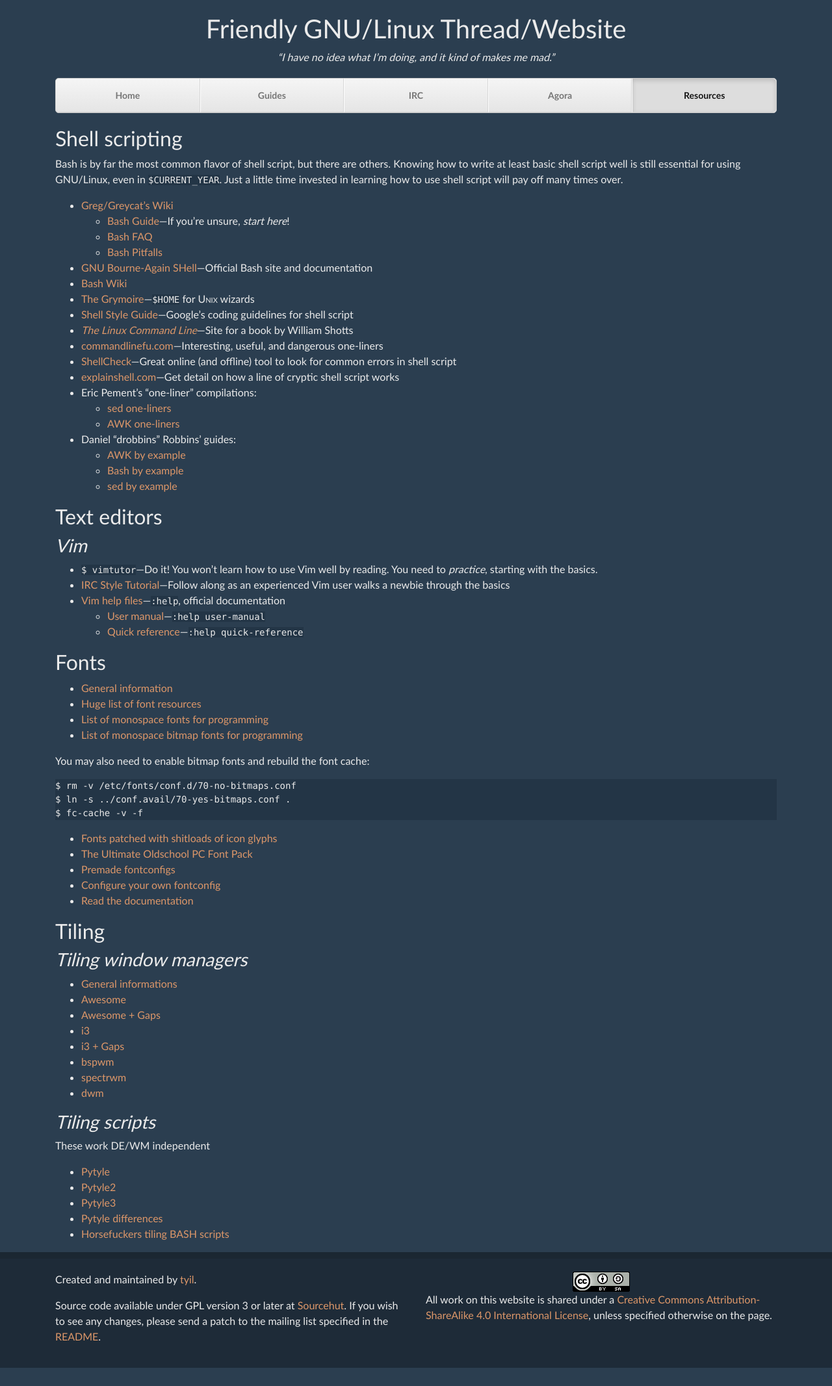
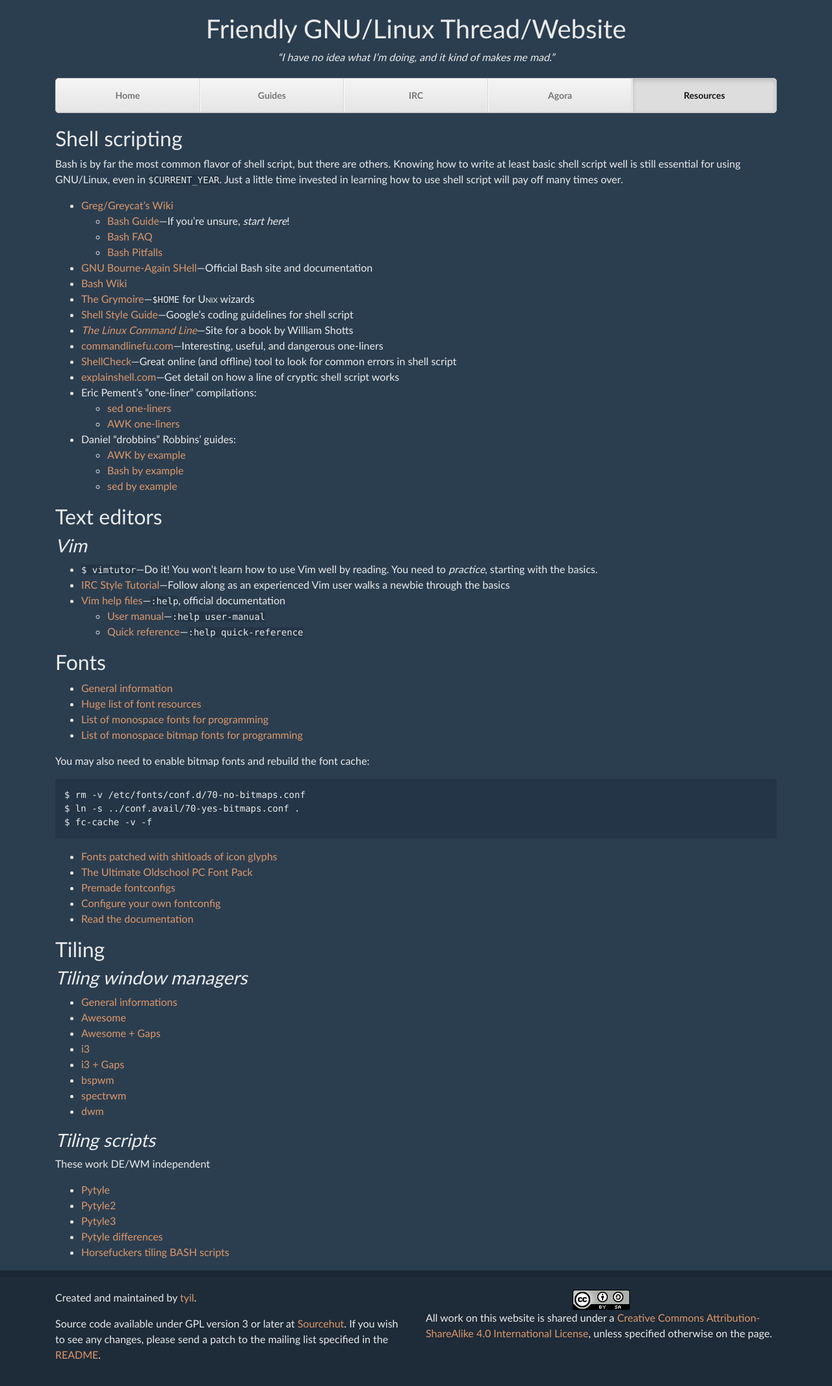
Before and after one commit to scriptkitties/fglt, a Jekyll site: the page built from resources.md, in a window 1280 px wide. Shown: the whole page at 65% size. Built offline with Jekyll 4.4.1, drawn with Linux system fonts in a browser that asks for light colours; before the commit the page ends 2105 px from its top, so only the background shows below that.

Commit message:
Refactor CSS and layout
* Remove redundant rules
* Remove redundant elements
* Add comments to rules
* Add padding to BLOCKQUOTE and PRE elements

```diff
--- a/_layouts/default.html
+++ b/_layouts/default.html
@@ -8,23 +8,19 @@
 			<header>
 				{% include header.html %}
 			</header>
-			<div class="masthead">
 			<nav class="navbar navbar-expand-lg navbar-light">
 				<ul class="navbar-collapse navbar-nav nav-justified">
 					{% include navigation.html %}
 				</ul>
 			</nav>
-			</div>
 			<main>
 				{{ content }}
 			</main>
 		</div>
 		<div class="footer">
-			<div class="container">
-				<footer>
+			<footer class="container">
 				{% include footer.html %}
 			</footer>
 		</div>
-		</div>
 	</body>
 </html>
--- a/assets/css/main.css
+++ b/assets/css/main.css
@@ -1,8 +1,22 @@
+/* Force scrollbar even when not needed to keep elements aligned */
+html {
+	overflow-y: scroll;
+}
+
+/* Stick the footer to the bottom of the page by forcing a minimum height with
+ * a flexbox display model */
 body {
-	padding-top: 20px;
 	display: flex;
 	flex-direction: column;
 	min-height: 100vh;
+}
+.flex-body {
+	flex: 1;
+}
+
+/* Add some vertical space above the header */
+header {
+	margin: 20px 0;
 }
 
 /* Header link is same color as plain text, so it works like a link but doesn't
@@ -13,28 +27,16 @@
 	color: inherit;
 }
 
-header #motto {
+/* Center and italicize the site motto beneath the title */
+#motto {
 	font-style: italic;
 	text-align: center;
 }
 
-.footer {
-	padding: 20px 0;
-	background-color: rgba(0, 0, 0, 0.3);
-	border-top: 10px solid rgba(0, 0, 0, 0.1);
-}
-
-/* Main marketing message and sign up button */
-.jumbotron {
-	text-align: center;
-	background-color: transparent;
-}
-.jumbotron .btn {
-	padding: 14px 24px;
-	font-size: 21px;
-}
-
+/* Custom styles for navigation bar over the top of Bootstrap's "Superhero"
+ * theme */
 .navbar {
+	margin: 20px 0;
 	padding: 0;
 	background-color: #eee;
 	border: 1px solid #ccc;
@@ -67,7 +69,6 @@
 	box-shadow: inset 0 3px 7px rgba(0,0,0,.15);
 	-webkit-box-shadow: inset 0 3px 7px rgba(0,0,0,.15);
 }
-
 .nav-item:first-child .nav-link {
 	border-radius: 5px 5px 0 0;
 }
@@ -92,40 +93,11 @@
 	}
 }
 
-/* Responsive: Portrait tablets and up */
-@media screen and (min-width: 768px) {
-	/* Remove the padding we set earlier */
-	.masthead,
-	.marketing,
-	.footer {
-		padding-right: 0;
-		padding-left: 0;
-	}
-}
-
-/* add some margin to the navbox */
-.masthead {
-	margin: 20px 0;
-}
-
-/* sticky footer */
-.flex-body {
-	flex: 1;
-}
-
-/* set max-width for images */
-img {
-	max-width: 100%
-}
-
-/* guide css */
-.guide-footer {
-	margin-top: 20px;
-}
-
-/* force scrollbar */
-html {
-	overflow-y: scroll;
+/* Change color of footer */
+.footer {
+	padding: 20px 0;
+	background-color: rgba(0, 0, 0, 0.3);
+	border-top: 10px solid rgba(0, 0, 0, 0.1);
 }
 
 /* Wash out the colors in the links and code blocks to avoid the contrast
@@ -137,10 +109,14 @@
 	background-color: #233546;
 	color: inherit;
 }
+pre {
+	padding: 1em;
+}
 
-/* Distinguish blockquote backgrounds just a little */
+/* Distinguish blockquote backgrounds just a little, and add some padding */
 blockquote {
 	background-color: #233546;
+	padding: 0 1em;
 }
 
 /* Make deeper headings italic, just for some visual distinction */
@@ -148,6 +124,7 @@
 	font-style: italic;
 }
 
+/* Format names in small caps for dialogues */
 b.name {
 	color: #ffffff;
 	font-variant: small-caps;
@@ -155,11 +132,8 @@
 span.name {
 	font-variant: small-caps;
 }
+
+/* >greentexting on community website  >shaggy do wop */
 .greentext {
 	color: #77cc77;
 }
-
-/* No link border around footer license badge */
-a[rel=license] img {
-	border: 0;
-}
```
Lines whose indentation alone changed are shown as unchanged.
